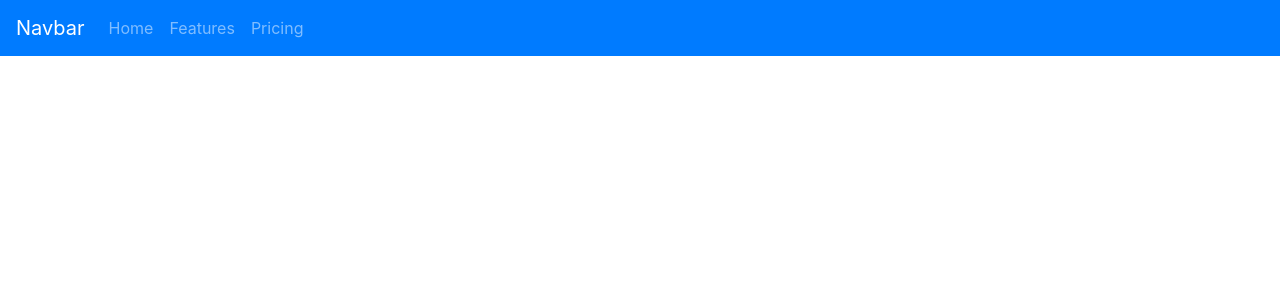
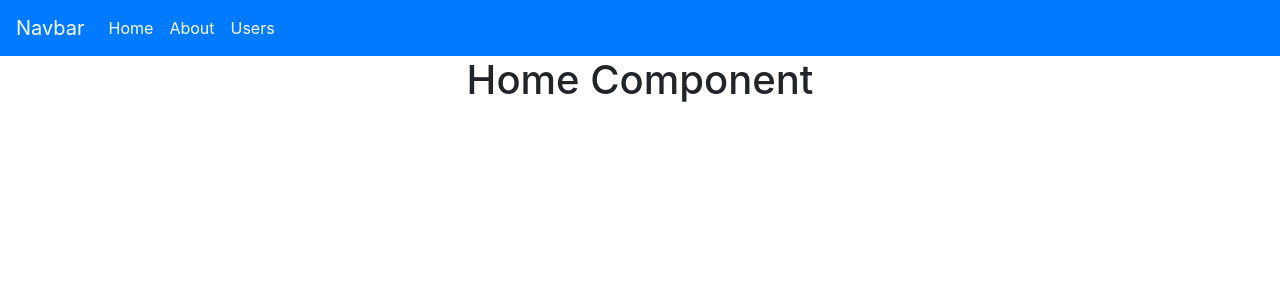
Before and after one commit to gabrielbourget/react-pwa, a React (Create React App) app: page / in a window 1280 px wide. Shown: the top 300 px of the page. Built offline with nearby package versions, Linux system fonts and the light colour scheme.

Commit message:
react router setup

```diff
--- a/package.json
+++ b/package.json
@@ -8,12 +8,12 @@
     "@testing-library/user-event": "^12.1.10",
     "@types/jest": "^26.0.15",
     "@types/node": "^12.0.0",
-    "@types/react": "^17.0.0",
     "@types/react-dom": "^17.0.0",
     "bootstrap": "^4.6.0",
     "react": "^17.0.2",
     "react-bootstrap": "^1.5.2",
     "react-dom": "^17.0.2",
+    "react-router-dom": "^5.2.0",
     "react-scripts": "4.0.3",
     "typescript": "^4.1.2",
     "web-vitals": "^1.0.1"
@@ -41,5 +41,9 @@
       "last 1 firefox version",
       "last 1 safari version"
     ]
+  },
+  "devDependencies": {
+    "@types/react": "^17.0.3",
+    "@types/react-router-dom": "^5.1.7"
   }
 }
--- /dev/null
+++ b/src/About/About.tsx
@@ -0,0 +1,11 @@
+import React from "react";
+
+const About: React.FC = () => {
+  return (
+    <div>
+      <h1>About Component</h1>
+    </div>
+  );
+}
+
+export default About;
--- a/src/App.css
+++ b/src/App.css
@@ -36,3 +36,11 @@
     transform: rotate(360deg);
   }
 }
+
+.navbar a {
+  color: #FFFFFF;
+}
+
+.navbar a:hover {
+  color: #DDD;
+}
--- a/src/App.tsx
+++ b/src/App.tsx
@@ -1,18 +1,29 @@
-import React from 'react';
+// import React from 'react';
 import './App.css';
 import { Navbar, Nav } from "react-bootstrap";
+import { Link, Route, BrowserRouter as Router, Switch } from "react-router-dom";
+import Home from "./Home/Home";
+import About from "./About/About";
+import Users from "./Users/Users";
 
 function App() {
   return (
     <div className="App">
-      <Navbar bg="primary" variant="dark">
-        <Navbar.Brand>Navbar</Navbar.Brand>
-        <Nav className="mr-auto">
-          <Nav.Link href="#home">Home</Nav.Link>
-          <Nav.Link href="#features">Features</Nav.Link>
-          <Nav.Link href="#pricing">Pricing</Nav.Link>
-        </Nav>
-      </Navbar>
+      <Router>
+        <Navbar bg="primary" variant="dark">
+          <Navbar.Brand>Navbar</Navbar.Brand>
+          <Nav className="mr-auto">
+            <Nav.Link><Link to="/">Home</Link></Nav.Link>
+            <Nav.Link><Link to="/about">About</Link></Nav.Link>
+            <Nav.Link><Link to="/users">Users</Link></Nav.Link>
+          </Nav>
+        </Navbar>
+        <Switch>
+          <Route path="/" exact component={Home} />
+          <Route path="/about" exact component={About} />
+          <Route path="/users" exact component={Users} />
+        </Switch>
+      </Router>
     </div>
   );
 }
--- /dev/null
+++ b/src/Home/Home.tsx
@@ -0,0 +1,11 @@
+import React from "react";
+
+const Home: React.FC = () => {
+  return (
+    <div>
+      <h1>Home Component</h1>
+    </div>
+  );
+}
+
+export default Home;
--- /dev/null
+++ b/src/Users/Users.tsx
@@ -0,0 +1,11 @@
+import React from "react";
+
+const Users: React.FC = () => {
+  return (
+    <div>
+      <h1>Users Component</h1>
+    </div>
+  );
+}
+
+export default Users;
```
Also changed, not shown: tsconfig.json (+10 -1 lines), 1 other file (tests, documents, lock files or other folders).
